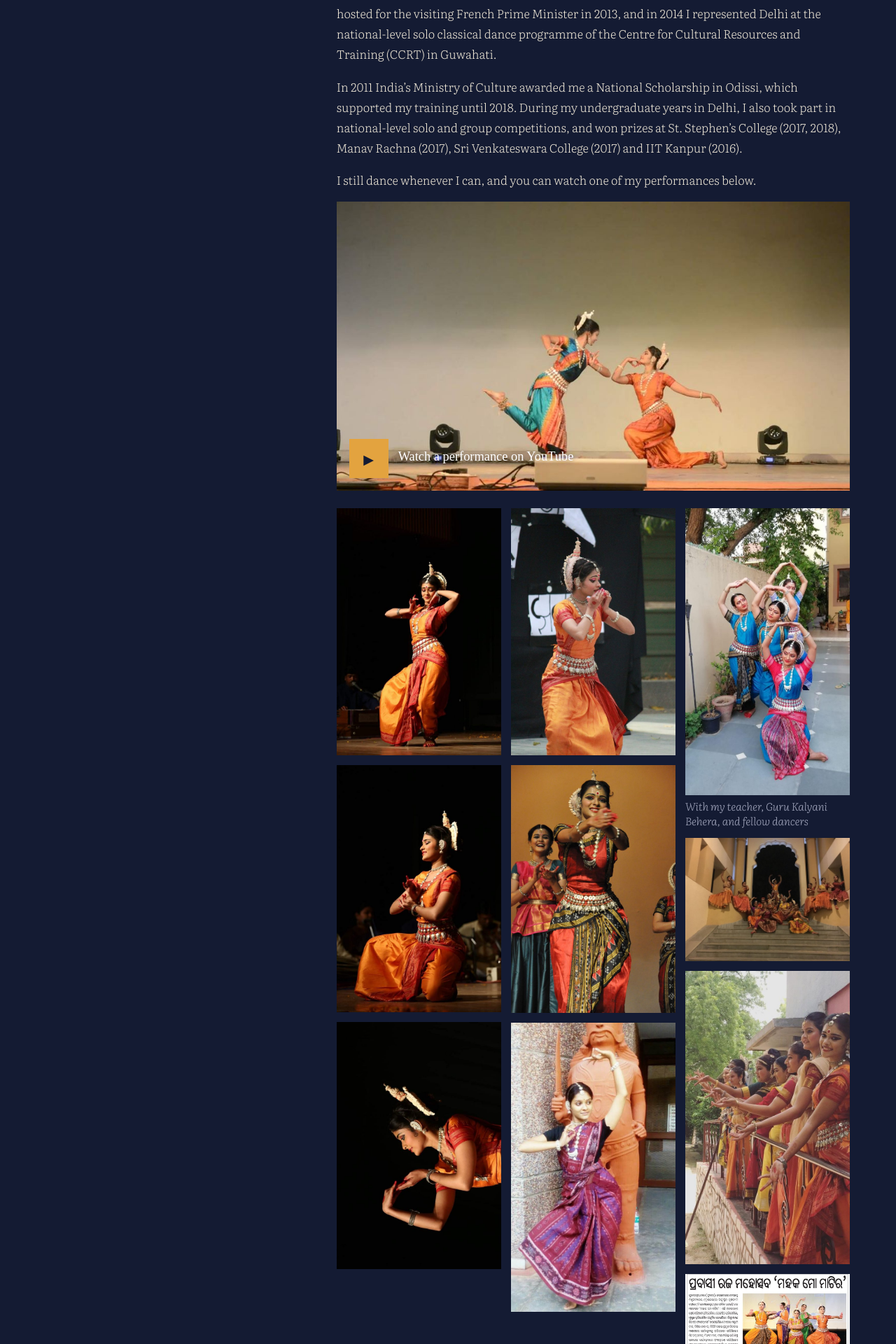
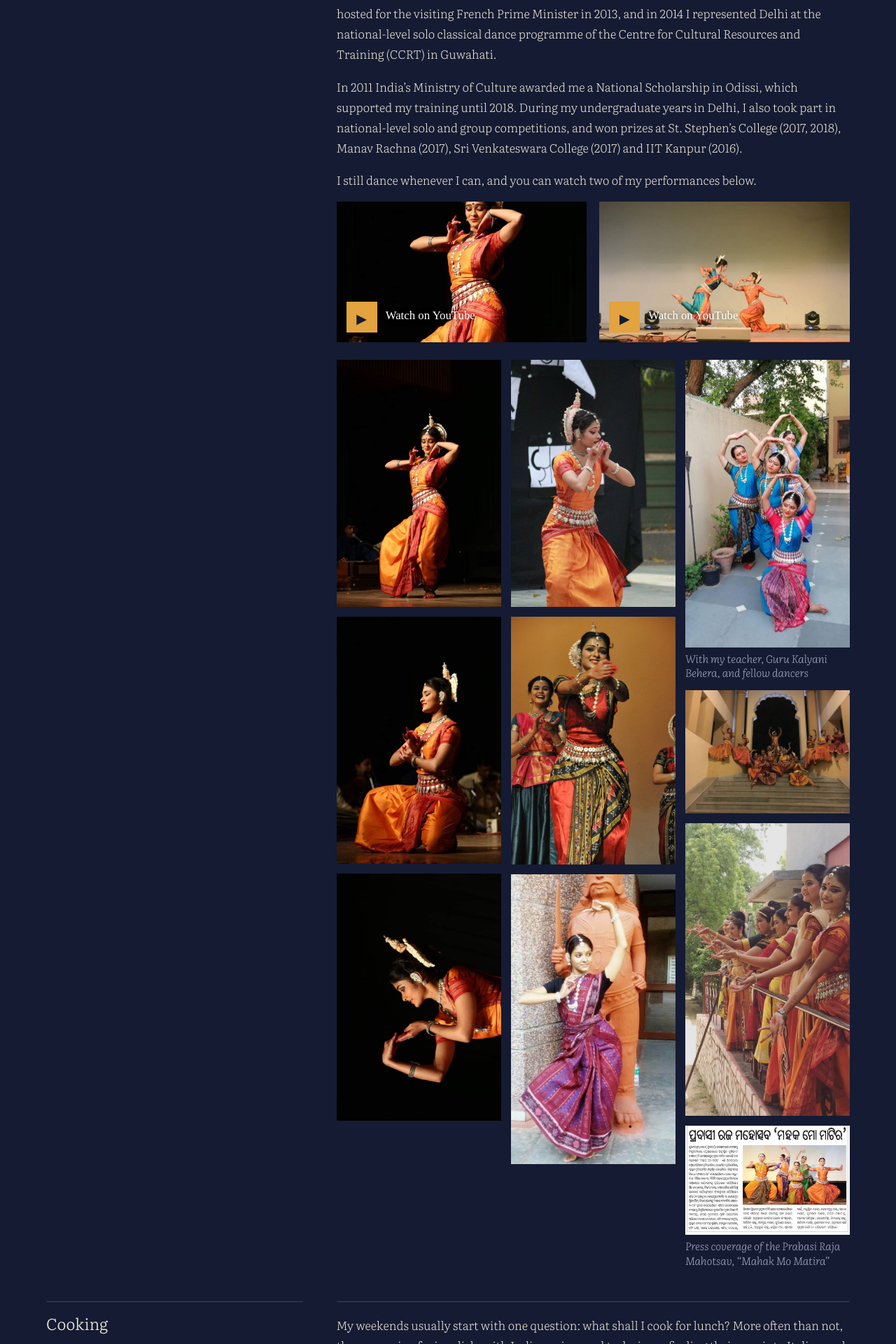
Before and after one commit to reetuparnav/Reetuparnav.github.io, a Jekyll site: the page built from life.md, in a window 1280 px wide. Shown: the part 524-2444 px from the top of the page at 70% size. Built offline with Jekyll 4.4.1, drawn with Linux system fonts in a browser that asks for light colours; some web fonts are replaced.

Commit message:
Add a second Odissi performance video on the Life page and link Home to it
Co-Authored-By: Claude Opus 5.5 <noreply@anthropic.com>
Claude-Session: https://claude.ai/code/session_01Xsa2R2ve3LfZ8MkfZayTEc

```diff
--- a/assets/css/style.css
+++ b/assets/css/style.css
@@ -130,10 +130,14 @@ a.kicker:hover{color:var(--a)}
 .video-card img{width:100%;height:100%;object-fit:cover;display:block}
 .video-card .play{position:absolute;left:18px;bottom:18px;width:56px;height:56px;background:var(--a);color:var(--g);display:flex;align-items:center;justify-content:center;font-size:1.2rem}
 .video-card .video-label{position:absolute;left:88px;bottom:32px;font-family:var(--serif);font-size:1.25rem;color:#fff;font-size:1.15rem;text-shadow:0 1px 8px rgba(0,0,0,.6)}
+.videos{display:grid;grid-template-columns:1fr 1fr;gap:18px;scroll-margin-top:24px}
+.videos .video-card .play{width:44px;height:44px;left:14px;bottom:14px}
+.videos .video-card .video-label{left:70px;bottom:24px;font-size:1.05rem}
 .talk-photos{display:grid;grid-template-columns:repeat(auto-fit,minmax(200px,1fr));gap:12px;margin-top:12px}
 .talk-photos img{display:block;width:100%}
 
 @media (max-width:720px){
+  .videos{grid-template-columns:1fr}
   .nav{flex-direction:column;align-items:flex-start}
   .brand{font-size:1.6rem}
   .home-hero{grid-template-columns:1fr;padding-top:36px}
--- a/index.html
+++ b/index.html
@@ -50,7 +50,7 @@ layout: default
             <li class="entry plain"><div>
               <span class="date">Since the age of five</span>
               <h3><a href="{{ '/life/' | relative_url }}">Odissi, under my guru, Guru Hare Krishna Behera</a></h3>
-              <a class="go ext" href="https://www.youtube.com/watch?v=01AtetiPhDU">Watch a performance</a>
+              <a class="go int" href="{{ '/life/#performances' | relative_url }}">Watch my performances</a>
             </div></li>
           </ol>
           <div class="trio">
--- a/life.md
+++ b/life.md
@@ -13,13 +13,20 @@ Along the way, I've been lucky to dance on some memorable stages. Since 2010 I h
 
 In 2011 India's Ministry of Culture awarded me a National Scholarship in Odissi, which supported my training until 2018. During my undergraduate years in Delhi, I also took part in national-level solo and group competitions, and won prizes at St. Stephen's College (2017, 2018), Manav Rachna (2017), Sri Venkateswara College (2017) and IIT Kanpur (2016).
 
-I still dance whenever I can, and you can watch one of my performances below.
+I still dance whenever I can, and you can watch two of my performances below.
 
-<a class="video-card" href="https://www.youtube.com/watch?v=01AtetiPhDU">
-  <img src="{{ '/assets/img/odissi/07.jpg' | relative_url }}" alt="Odissi duet on stage">
-  <span class="play" aria-hidden="true">▶</span>
-  <span class="video-label">Watch a performance on YouTube</span>
-</a>
+<div class="videos" id="performances">
+  <a class="video-card" href="https://www.youtube.com/watch?v=bKeleLAFHhI">
+    <img src="{{ '/assets/img/odissi/01.jpg' | relative_url }}" alt="Odissi solo on stage">
+    <span class="play" aria-hidden="true">▶</span>
+    <span class="video-label">Watch on YouTube</span>
+  </a>
+  <a class="video-card" href="https://www.youtube.com/watch?v=01AtetiPhDU">
+    <img src="{{ '/assets/img/odissi/07.jpg' | relative_url }}" alt="Odissi duet on stage">
+    <span class="play" aria-hidden="true">▶</span>
+    <span class="video-label">Watch on YouTube</span>
+  </a>
+</div>
 
 <div class="gallery">
   <figure><img src="{{ '/assets/img/odissi/01.jpg' | relative_url }}" alt="Performing Odissi on stage" loading="lazy"></figure>
```
